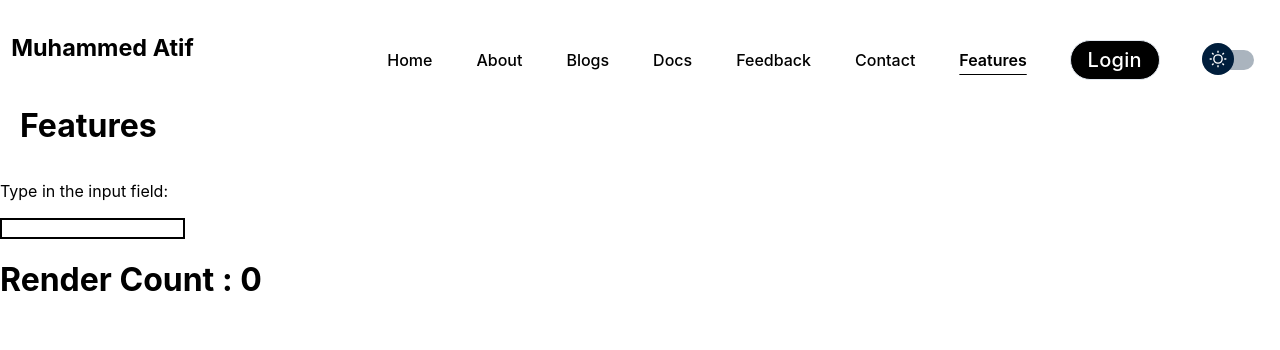
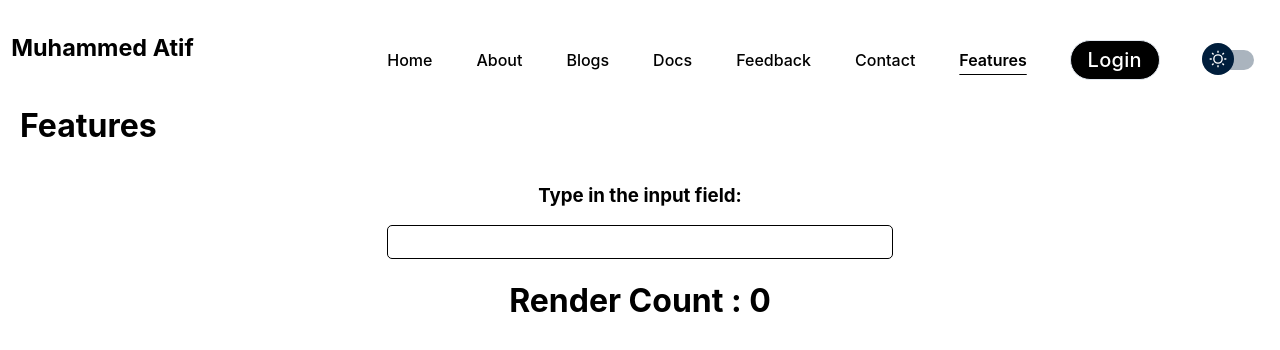
Before and after one commit to M-Atif63/React-Hooks, a React (Create React App) app: page /features in a window 1280 px wide. Shown: the top 350 px of the page. Built offline with nearby package versions, Linux system fonts and the light colour scheme.

Commit message:
feat: Update Features component layout and input field styling for improved UI

```diff
--- a/src/Components/Pages/Features.jsx
+++ b/src/Components/Pages/Features.jsx
@@ -12,10 +12,11 @@ function Features() {
     <div style={{ background: theme === 'light' ? 'white' : '#222', color: theme === 'light' ? 'black' : 'white', height: '100vh' }}>
       <h1 style={{ padding: '20px', margin: '0px' }}>Features</h1>
       {/* --useRef--  */}
-    <p>Type in the input field:</p>
-    <input type='text' value={inputValue} onChange={(e)=>setInputValue(e.target.value)} style={{border:"2px solid black"}}></input>
+      <center>
+    <h3>Type in the input field:</h3>
+    <input type='text' value={inputValue} onChange={(e)=>setInputValue(e.target.value)} style={{border:theme==='light'?"1px solid black":"1px solid white",backgroundColor:theme==="light"?'white':'#222',width:'500px',height:'30px',borderRadius:'5px',textAlign:'center',fontSize:'25px',outline:'none',color:theme==='light'?'black':'white'}}></input>
     <h1>Render Count : {count.current}</h1>
-    </div>
+    </center></div>
 
 
 
```
